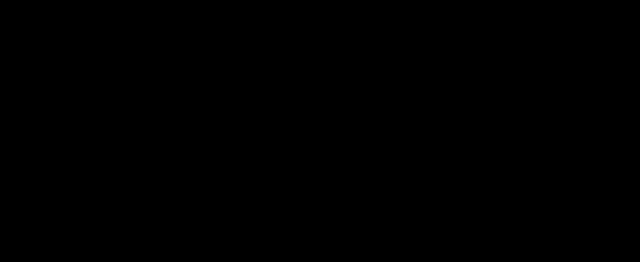
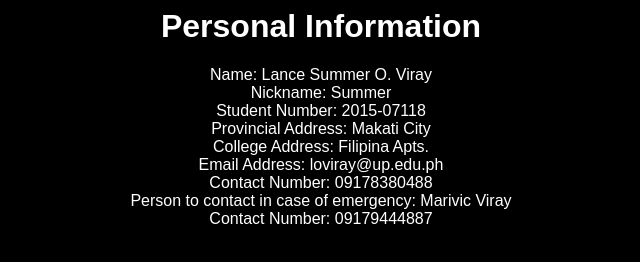
Before and after one commit to Summerizes/Summerizes.github.io, a plain HTML site: page index.html in a window 1280 px wide. Shown: the whole page, without its empty margins (319-959 px from the left). Drawn offline with Linux system fonts and the light colour scheme.

Commit message:
Update mystyle.css

```diff
--- a/mystyle.css
+++ b/mystyle.css
@@ -2,5 +2,5 @@ body {
     background-color: black;
     text-align: center;
     font-family: Arial;
-    font-color: White;
+    color: White;
 }
```
